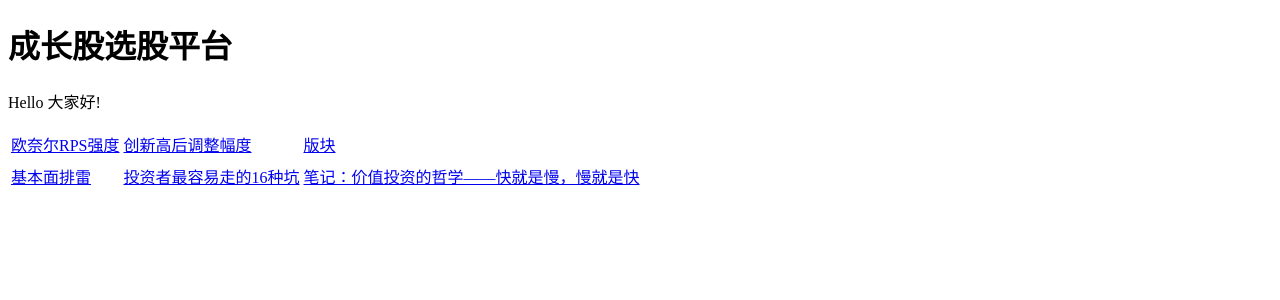
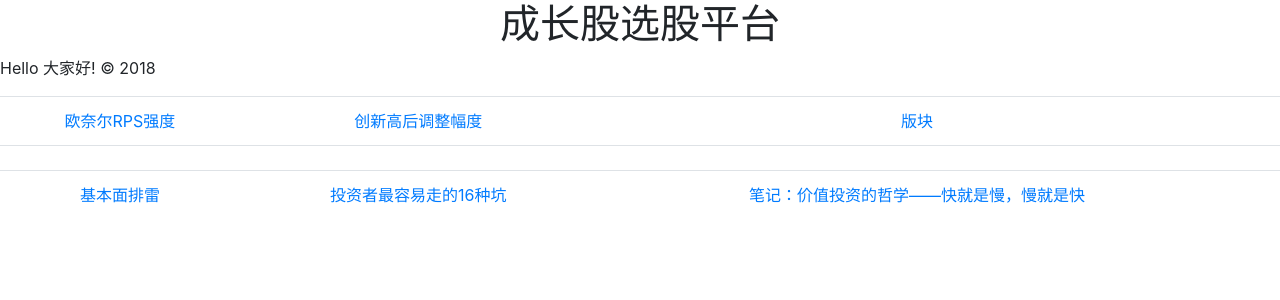
Before and after one commit to pchaos/wanggeService, a Django app: page / in a window 1280 px wide. Shown: the top 300 px of the page. Run offline with Django 3.2, Linux system fonts and the light colour scheme; some libraries are stand-ins or nearby versions.

Commit message:
update index.html

```diff
--- a/stocks/static/stocks/mystyles.css
+++ b/stocks/static/stocks/mystyles.css
@@ -13,3 +13,7 @@ tbody th, tbody td {
 }
 
 table { margin: auto; }
+
+h1 {
+    text-align: center;
+}
--- a/stocks/templates/index.html
+++ b/stocks/templates/index.html
@@ -2,26 +2,37 @@
 <html lang="">
 <head>
     <meta charset="UTF-8">
+    <meta name="viewport" content="width=device-width, initial-scale=1, shrink-to-fit=no">
 
+    <!-- Bootstrap CSS -->
+    <link rel="stylesheet" href="https://stackpath.bootstrapcdn.com/bootstrap/4.1.1/css/bootstrap.min.css"
+          integrity="sha384-WskhaSGFgHYWDcbwN70/dfYBj47jz9qbsMId/iRN3ewGhXQFZCSftd1LZCfmhktB" crossorigin="anonymous">
+    {% load static %}
+    <link rel="stylesheet" type="text/css" href="{% static 'stocks/mystyles.css' %}"/>
     <title>成长股选股平台</title>
 </head>
 <body>
 <h1>成长股选股平台</h1>
-<p>Hello 大家好!</p>
+<p>Hello 大家好! &copy; 2018</p>
 <table class="table">
     <tr>
         <td><a href="{% url 'stocks:rps_search_list' %}">欧奈尔RPS强度</a></td>
         <td><a href="{% url 'stocks:freshhigh_search_list' %}">创新高后调整幅度</a></td>
         <td><a href="{% url 'stocks:block_search_list' %}">版块</a></td>
+        <td></td>
         {#<a href="{% url 'stocks:stockcodeList' %}">欧奈尔RPS强度2</a>#}
     </tr>
     <tr>
+        <td></td>
+        <td></td>
+        <td></td>
         <td></td>
     </tr>
     <tr>
         <td><a href="{% url 'stocks:architechture_list1' %}">基本面排雷</a></td>
         <td><a href="{% url 'stocks:architechture_list2' %}">投资者最容易走的16种坑</a></td>
         <td><a href="{% url 'stocks:architechture_list3' %}">笔记：价值投资的哲学——快就是慢，慢就是快</a></td>
+        <td></td>
     </tr>
 </table>
 </body>
```
